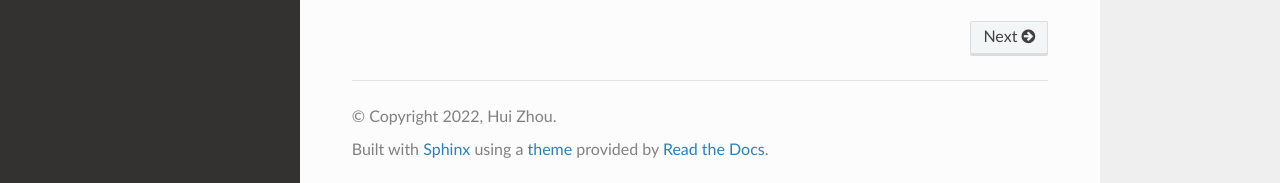
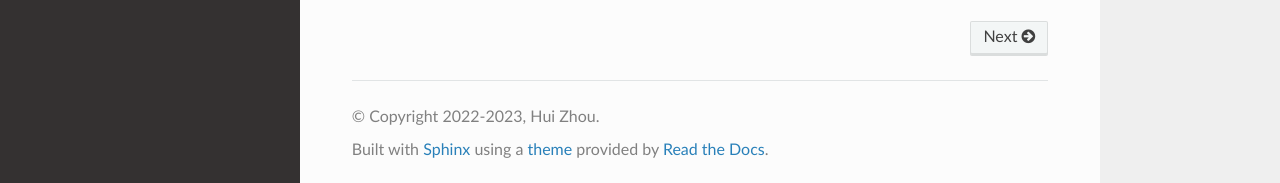
Before and after one commit to Rasic2/CodeNote, a Sphinx documentation site: the page built from docs/source/index.rst, in a window 1280 px wide and 900 px high, scrolled down 861 px. Shown: the part 714-897 px from the top of the window. Built offline with Sphinx 7.4.7 and the Read the Docs theme 2.0.0, drawn with Linux system fonts in a browser that asks for light colours; some of the changed lines change nothing that is shown.

Commit message:
update docs/source/onf.py

```diff
--- a/docs/source/conf.py
+++ b/docs/source/conf.py
@@ -18,11 +18,11 @@
 # -- Project information -----------------------------------------------------
 
 project = 'OnlineNote'
-copyright = '2022, Hui Zhou'
+copyright = '2022-2023, Hui Zhou'
 author = 'Hui Zhou'
 
 # The full version, including alpha/beta/rc tags
-release = '0.0.1'
+release = '2023.04.24'
 
 
 # -- General configuration ---------------------------------------------------
```
